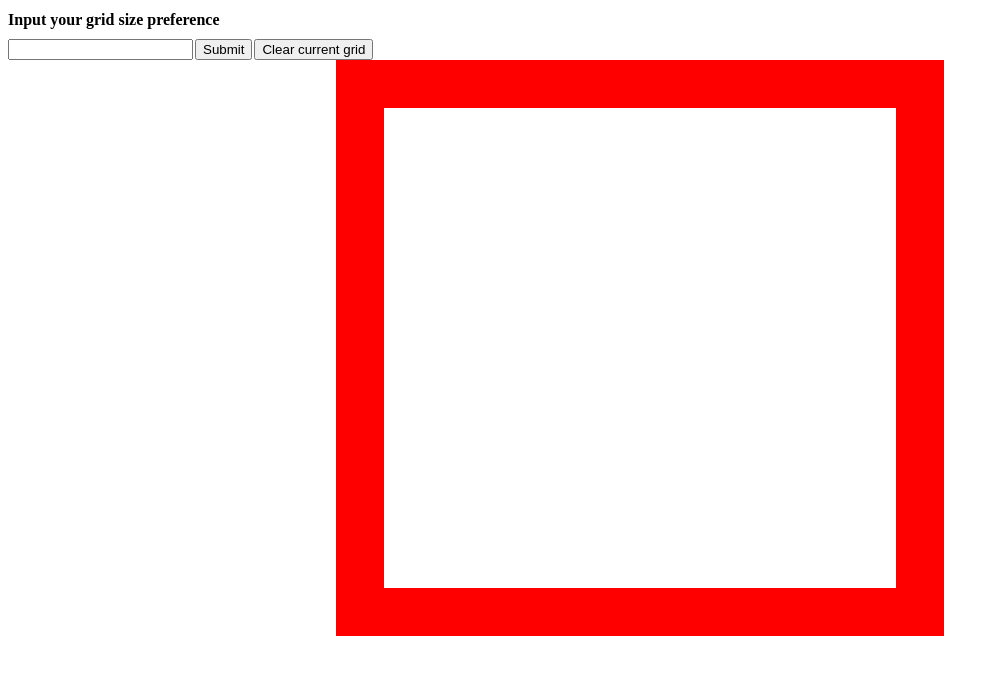
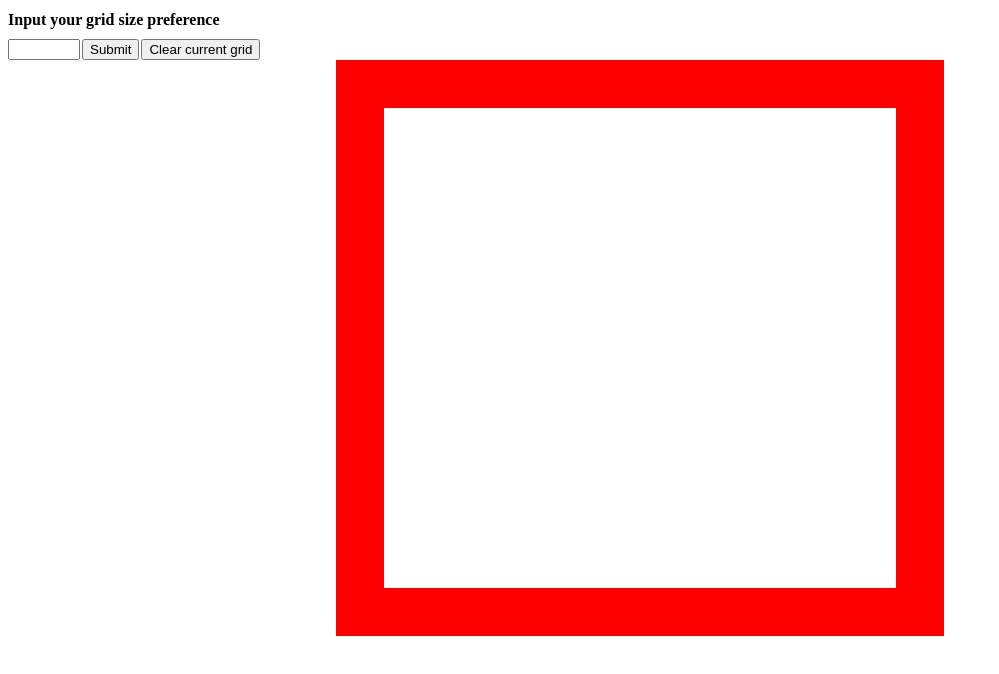
Before and after one commit to alicetra/ETCH-A-SKETCH, a plain HTML site: page index.html in a window 1280 px wide. Shown: the whole page, without its empty margins (0-999 px from the left). Drawn offline with Linux system fonts and the light colour scheme.

Commit message:
onclick event only work once

```diff
--- a/index.html
+++ b/index.html
@@ -24,6 +24,10 @@
 
         }
 
+        #gridNumber {
+            width: 5vw;
+        }
+
 
 
     </style>
@@ -32,9 +36,9 @@
 <body>
     <h1>Input your grid size preference</h1>
     <div id="buttons">
-        <input type="number" id="gridNumber">
+        <input type="input" id="gridNumber">
         <input type="submit" id="submit">
-        <button type="button" id="reset"> Clear current grid </button>
+        <button type="reset" id="reset"> Clear current grid </button>
     </div>
     <div id="container"></div>
 </body>
--- a/index.js
+++ b/index.js
@@ -1,4 +1,6 @@
+
 document.getElementById("submit").onclick = function () {
+    this.onclick=null;
     grids()
     css()
 }
```
